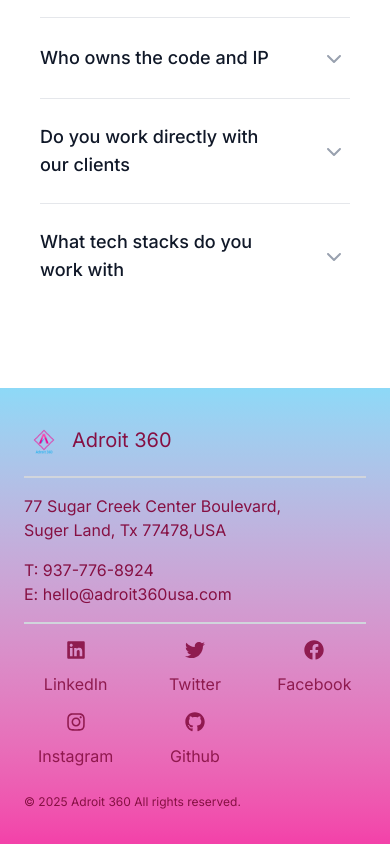
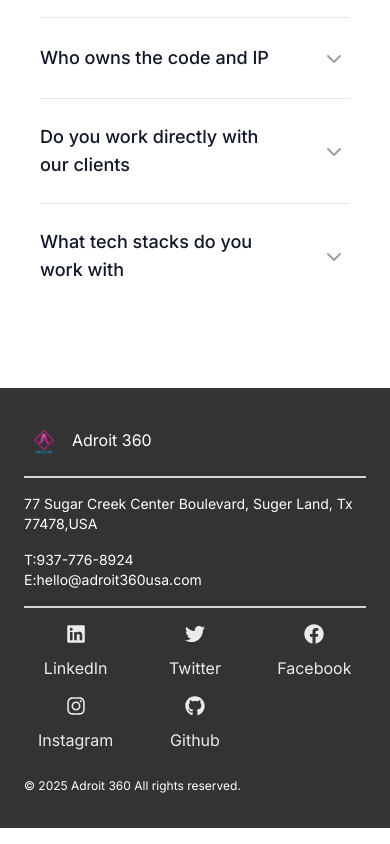
Before and after one commit to JosephAwuku33/adroit-landing-page, a React (Vite) app: page / in a window 390 px wide. Shown: the part 9053-9897 px from the top of the page. Built offline with nearby package versions, Linux system fonts and the light colour scheme; a web font is replaced by a local one.

Commit message:
overflow and footer color change

```diff
--- a/src/App.tsx
+++ b/src/App.tsx
@@ -11,7 +11,7 @@ function App() {
         initial={{ y: -100, opacity: 0 }}
         animate={{ y: 0, opacity: 1 }}
         transition={{ duration: 0.5 }}
-        className="h-full w-full"
+        className="h-full w-full overflow-x-clip"
       >
         <Router>
           <Header />
--- a/src/components/shared/Footer.tsx
+++ b/src/components/shared/Footer.tsx
@@ -24,7 +24,7 @@ const itemVariants = {
 export default function Footer() {
   return (
     <motion.footer
-      className="bg-linear-to-b from-secondary to-primary text-pink-900 font-inter w-full"
+      className="bg-black/80 text-white font-inter w-full"
       variants={footerVariants}
       initial="hidden"
       whileInView="visible"
@@ -39,25 +39,23 @@ export default function Footer() {
               alt="Adroit Logo"
               className="w-10 h-10"
             />
-            <p className="font-inter text-xl text-pink-900">Adroit 360</p>
+            <p className="font-inter text-base text-white">Adroit 360</p>
           </div>
           <div className="border border-gray-300 w-full hidden lg:block lg:w-0 lg:h-12 " />
           <div className="hidden lg:block">
-            <p className="text-pink-900 text-base">
+            <p className="text-white text-sm">
               77 Sugar Creek Center Boulevard, <br />
               Suger Land, Tx 77478,USA
             </p>
           </div>
           <div className="border border-gray-300 w-full lg:w-0 lg:h-12" />
           <div className="space-y-4 lg:space-y-0">
-            <p className="text-pink-900 text-base lg:hidden block">
-              77 Sugar Creek Center Boulevard,
-              <br />
-              Suger Land, Tx 77478,USA
+            <p className="text-white text-sm lg:hidden block">
+              77 Sugar Creek Center Boulevard, Suger Land, Tx 77478,USA
             </p>
             <div>
-              <p className="text-pink-900 text-base">T: 937-776-8924</p>
-              <p className="text-pink-900 text-base">E: hello@adroit360usa.com</p>
+              <p className="text-white text-sm">T:937-776-8924</p>
+              <p className="text-white text-sm">E:hello@adroit360usa.com</p>
             </div>
           </div>
           <div className="border border-gray-300 w-full md:w-full md:h-0 lg:h-12 lg:w-0" />
@@ -67,7 +65,7 @@ export default function Footer() {
               <motion.a
                 key={item.name}
                 // href={item.href}
-                className="text-pink-900/90 flex flex-col items-center justify-center space-y-3 hover:text-pink-900 transition duration-200 transform hover:scale-125"
+                className="text-white/90 flex flex-col items-center justify-center space-y-3 hover:text-white transition duration-200 transform hover:scale-125"
                 aria-label={item.name}
                 whileHover={{ y: -3, scale: 1.1 }}
                 whileTap={{ scale: 0.9 }}
@@ -84,7 +82,7 @@ export default function Footer() {
               <motion.a
                 key={item.name}
                 // href={item.href}
-                className="text-pink-900/90 flex flex-col items-center justify-center space-y-2 hover:text-pink-900 transition duration-200 transform hover:scale-125"
+                className="text-white/90 flex flex-col items-center justify-center space-y-2 hover:text-white transition duration-200 transform hover:scale-125"
                 aria-label={item.name}
                 whileHover={{ y: -3, scale: 1.1 }}
                 whileTap={{ scale: 0.9 }}
@@ -99,7 +97,7 @@ export default function Footer() {
         <div className="flex mt-6">
           {/* Copyright */}
           <motion.p
-            className="text-xs leading-5 text-pink-900 order-1"
+            className="text-xs leading-5 text-white order-1"
             variants={itemVariants}
           >
             &copy; {new Date().getFullYear()} Adroit 360 All rights reserved.
--- a/src/pages/Home.tsx
+++ b/src/pages/Home.tsx
@@ -10,7 +10,7 @@ import WhyItWorks from "../components/sections/WhyItWorks";
 
 export default function Home() {
   return (
-    <main className="h-full w-full">
+    <main className="h-full w-full overflow-x-clip">
       <Brands />
       <TrustedCount />
       <HireUsReason />
```
